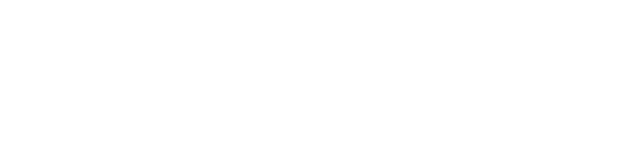
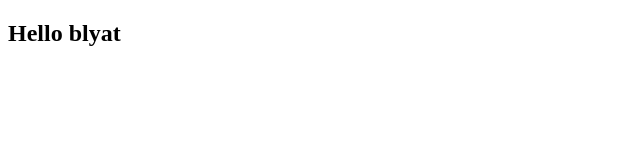
Before and after one commit to N00201123/helloWorld, a plain HTML site: page index.html in a window 1280 px wide. Shown: the whole page, without its empty margins (0-640 px from the left). Drawn offline with Linux system fonts and the light colour scheme.

Commit message:
modified index

```diff
--- a/index.html
+++ b/index.html
@@ -7,6 +7,6 @@
     <title>Document</title>
 </head>
 <body>
-
+    <h2> Hello blyat</h2>
 </body>
 </html>
```
